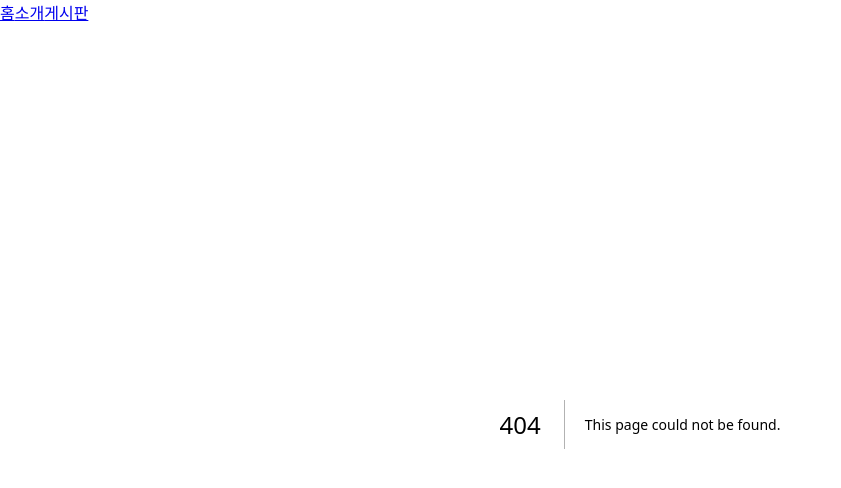
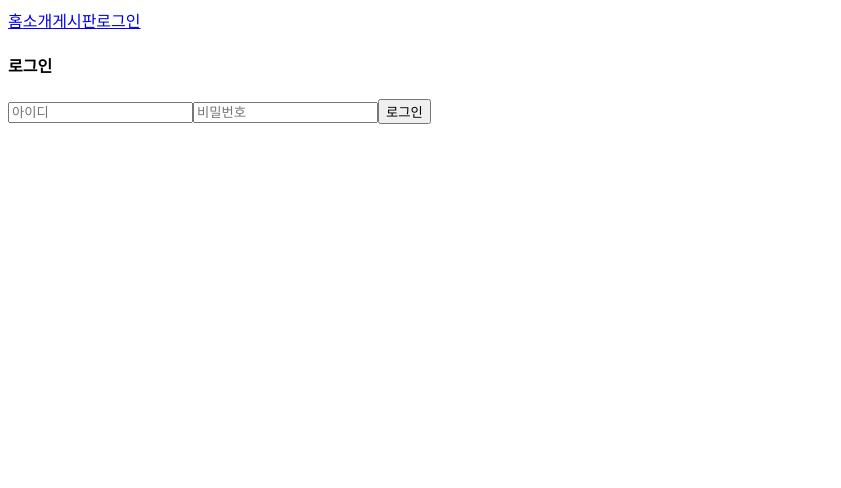
Before and after one commit to kimhyeji/nextjs_sb_2510, a Next.js app in the folder frontapp/: page /member/login in a window 1280 px wide. Before the commit this address had no page. Shown: the top 488 px of the page, without its empty margins (0-841 px from the left). Built offline with nearby package versions, Linux system fonts and the light colour scheme.

Commit message:
front accessToken cookie

```diff
--- a/frontapp/app/layout.tsx
+++ b/frontapp/app/layout.tsx
@@ -19,6 +19,7 @@
           <Link href="/">홈</Link>
           <Link href="/about">소개</Link>
           <Link href="/article">게시판</Link>
+          <Link href="/member/login">로그인</Link>
         </nav>
         {children}
       </body>
--- /dev/null
+++ b/frontapp/app/member/login/page.tsx
@@ -0,0 +1,52 @@
+"use client";
+
+import { useState } from "react";
+
+export default function Login() {
+  const [user, setUser] = useState({ username: "", password: "" });
+
+  const handleSubmit = async (e) => {
+    e.preventDefault();
+
+    const response = await fetch("http://localhost:8090/api/v1/members/login", {
+      method: "POST",
+      credentials: "include", // 인증 정보를 함께 보내는 경우
+      headers: {
+        "Content-Type": "application/json",
+      },
+      body: JSON.stringify(user),
+    });
+
+    if (response.ok) {
+      alert("success");
+    } else {
+      alert("fail");
+    }
+  };
+
+  const handleChange = (e) => {
+    const { name, value } = e.target;
+    setUser({ ...user, [name]: value });
+  };
+
+  return (
+    <>
+      <h4>로그인</h4>
+      <form onSubmit={handleSubmit}>
+        <input
+          type="text"
+          name="username"
+          onChange={handleChange}
+          placeholder="아이디"
+        />
+        <input
+          type="password"
+          name="password"
+          onChange={handleChange}
+          placeholder="비밀번호"
+        />
+        <input type="submit" value="로그인" />
+      </form>
+    </>
+  );
+}
```
Also changed, not shown: 1 other file (tests, documents, lock files or other folders).
